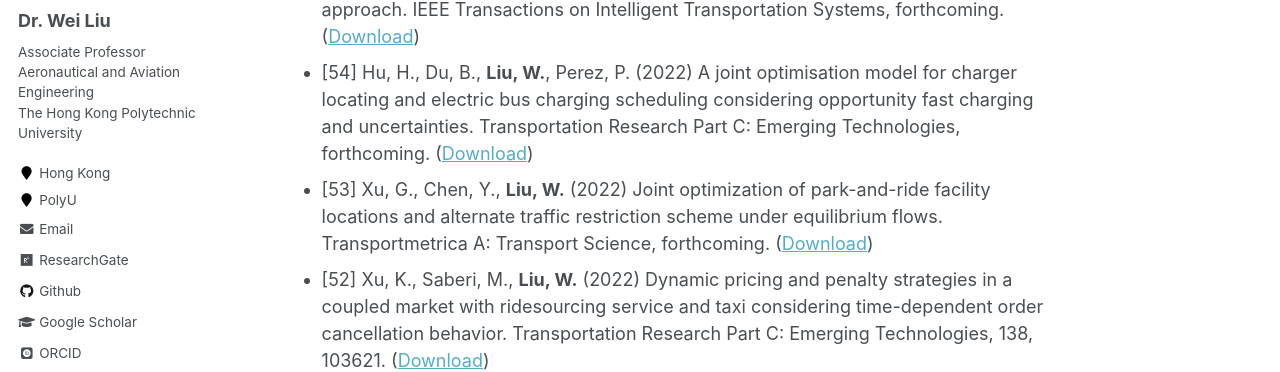
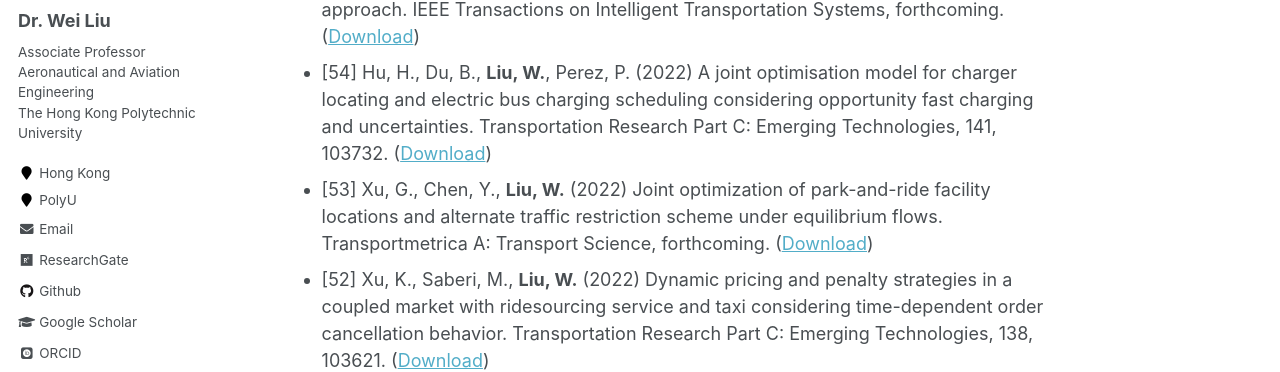
Before and after one commit to weiliu2016/weiliu2016.github.io, a Jekyll site: the page built from _pages/publications.md, in a window 1280 px wide and 900 px high. Shown: the part 347-719 px from the top of the window. Built offline with Jekyll 4.4.1, drawn with Linux system fonts in a browser that asks for light colours; some web fonts are replaced.

Commit message:
Update publications.md

```diff
--- a/_pages/publications.md
+++ b/_pages/publications.md
@@ -20,7 +20,7 @@ author_profile: true
 Journal Publication
 ----------
 * [55] Wu, W., Liu, Y., **Liu, W.**, Zhang, F., Dixit, V., Waller, S.T. (2022) Autonomous intersection management for connected and automated vehicles: a lane-based approach. IEEE Transactions on Intelligent Transportation Systems, forthcoming. ([Download](http://dx.doi.org/10.1109/TITS.2021.3136910))
-* [54] Hu, H., Du, B., **Liu, W.**, Perez, P. (2022) A joint optimisation model for charger locating and electric bus charging scheduling considering opportunity fast charging and uncertainties. Transportation Research Part C: Emerging Technologies, forthcoming. ([Download](https://doi.org/10.1016/j.trc.2022.xxxxxx))
+* [54] Hu, H., Du, B., **Liu, W.**, Perez, P. (2022) A joint optimisation model for charger locating and electric bus charging scheduling considering opportunity fast charging and uncertainties. Transportation Research Part C: Emerging Technologies, 141, 103732. ([Download](https://doi.org/10.1016/j.trc.2022.103732))
 * [53] Xu, G., Chen, Y., **Liu, W.** (2022) Joint optimization of park-and-ride facility locations and alternate traffic restriction scheme under equilibrium flows. Transportmetrica A: Transport Science, forthcoming. ([Download](https://doi.org/10.1080/23249935.2022.xxxxxxx))
 * [52] Xu, K., Saberi, M., **Liu, W.** (2022) Dynamic pricing and penalty strategies in a coupled market with ridesourcing service and taxi considering time-dependent order cancellation behavior. Transportation Research Part C: Emerging Technologies, 138, 103621. ([Download](https://doi.org/10.1016/j.trc.2022.103621))
 * [51] **Liu, W.**, Zhang, F., Wang, X., Shao, C., Yang, H. (2022) Unlock the Sharing Economy: the Case of the Parking Sector for Recurrent Commuting Trips. Transportation Science, 56(2), 338-357. ([Download](https://doi.org/10.1287/trsc.2021.1103))
```
